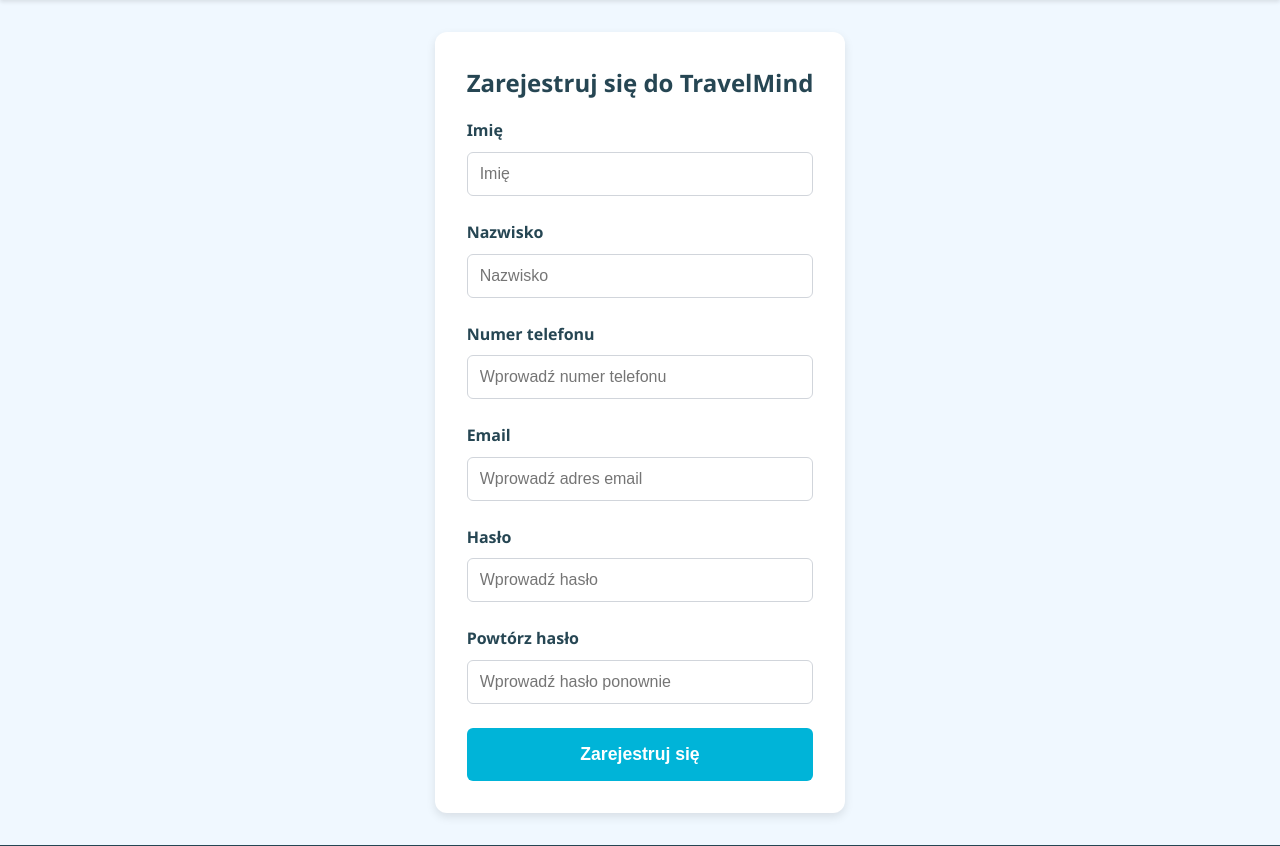
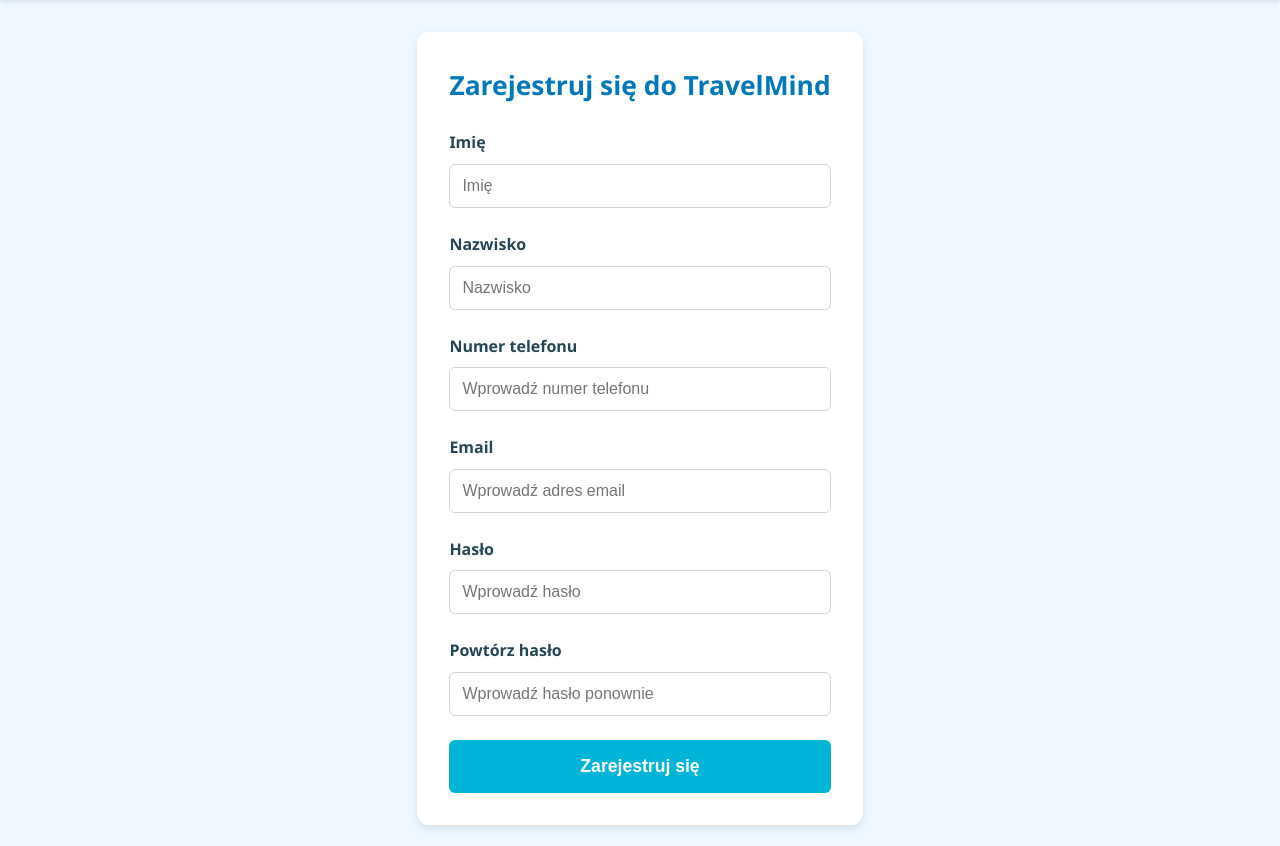
Before and after one commit to KacperKotecki/TravelMind, a Flask app: page /register in a window 1280 px wide. Shown: the part 78-924 px from the top of the page. Run offline with Flask 3, Linux system fonts and the light colour scheme; some libraries are stand-ins or nearby versions.

Commit message:
zmiana styli

```diff
--- a/app/static/css/style.css
+++ b/app/static/css/style.css
@@ -721,3 +721,11 @@ footer a:hover {
     border-radius: 12px;
     box-shadow: 0 4px 10px var(--color-shadow);
     }
+.title-register {
+    text-align: center;
+    margin-bottom: 1.5rem;
+    font-size: 1.1rem;
+    font-weight: 600;
+    color: #0077b6;
+
+}
```
